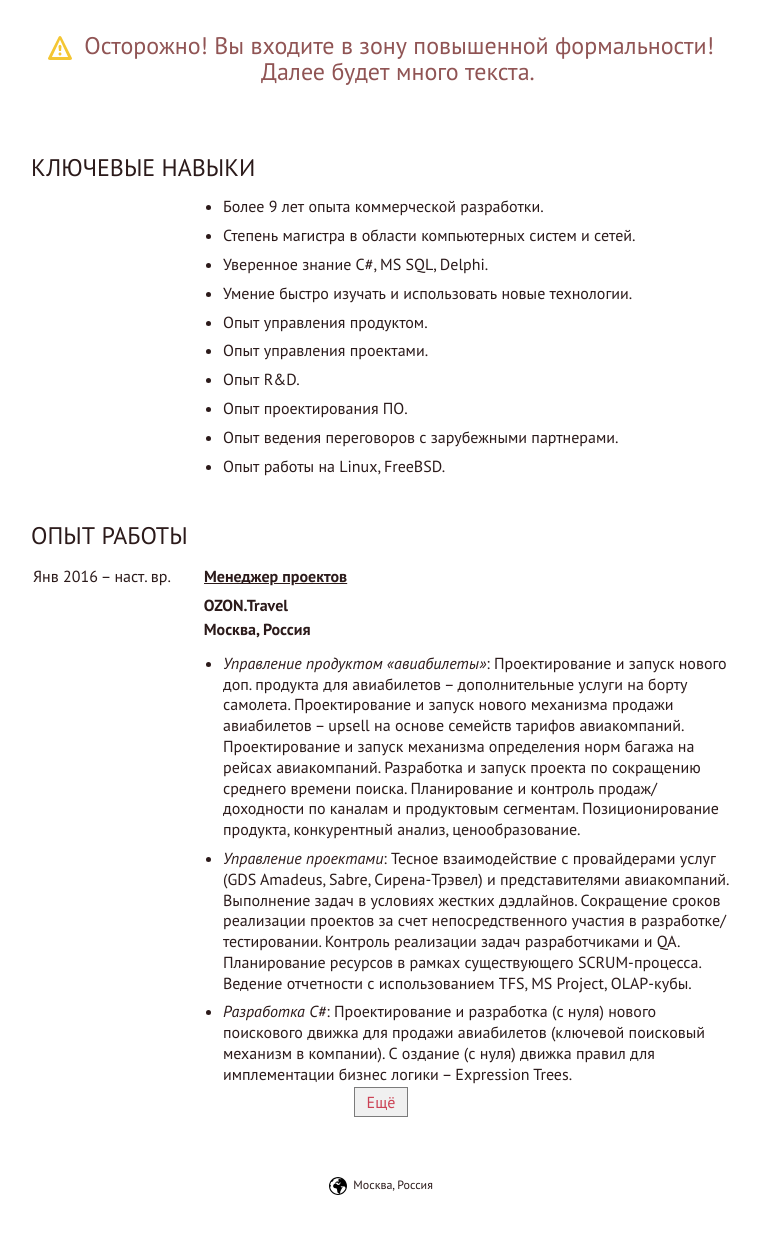
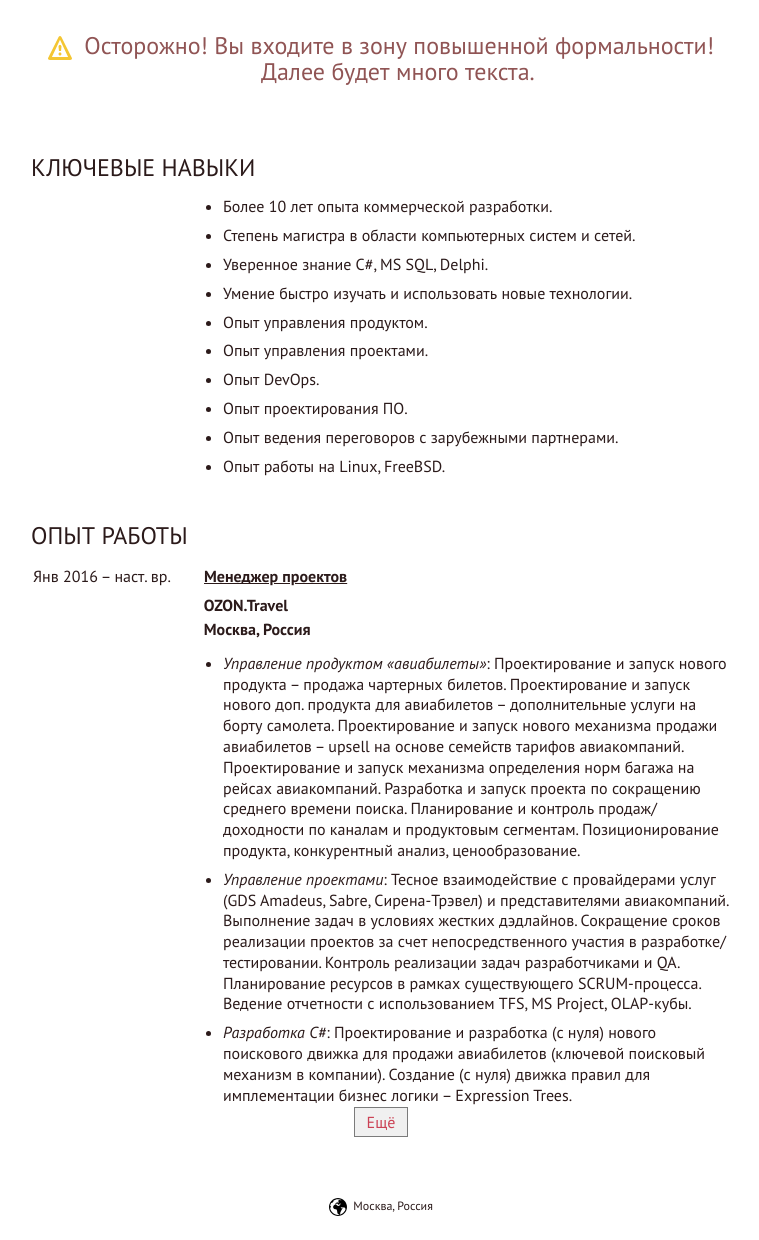
Before and after one commit to risedphantom/ShowcasePython, a Django app: page /resume in a window 1280 px wide. Shown: the part 233-1473 px from the top of the page, without its empty margins (259-1018 px from the left). Before the commit the page ends 1428 px from the top, so only its background shows below. Run offline with Django 3.2, Linux system fonts and the light colour scheme.

Commit message:
Resume updates

```diff
--- a/website/templates/website/resume.html
+++ b/website/templates/website/resume.html
@@ -18,13 +18,13 @@
 		<h2 class="subhead">КЛЮЧЕВЫЕ НАВЫКИ</h2>
 		<p>
 			<ul>
-				<li>Более 9 лет опыта коммерческой разработки.</li>
+				<li>Более 10 лет опыта коммерческой разработки.</li>
 				<li>Степень магистра в области компьютерных систем и сетей.</li>
 				<li>Уверенное знание C#, MS SQL, Delphi.</li>
 				<li>Умение быстро изучать и использовать новые технологии.</li>
 				<li>Опыт управления продуктом.</li>
 				<li>Опыт управления проектами.</li>
-				<li>Опыт R&D.</li>
+				<li>Опыт DevOps.</li>
 				<li>Опыт проектирования ПО.</li>
 				<li>Опыт ведения переговоров с зарубежными партнерами.</li>
 				<li>Опыт работы на Linux, FreeBSD.</li>
@@ -41,8 +41,9 @@
 			<h3>Москва, Россия</h3>
 			<p>
 				<ul>
-					<li><i>Управление продуктом «авиабилеты»</i>: Проектирование и запуск нового доп. продукта для авиабилетов – дополнительные услуги на борту самолета.
-						Проектирование и запуск нового механизма продажи авиабилетов – upsell на основе семейств тарифов авиакомпаний.
+					<li><i>Управление продуктом «авиабилеты»</i>: Проектирование и запуск нового продукта – продажа чартерных билетов.
+                        Проектирование и запуск нового доп. продукта для авиабилетов – дополнительные услуги на борту самолета.
+                        Проектирование и запуск нового механизма продажи авиабилетов – upsell на основе семейств тарифов авиакомпаний.
 						Проектирование и запуск механизма определения норм багажа на рейсах авиакомпаний. Разработка и запуск проекта по сокращению среднего времени поиска.
 						Планирование и контроль продаж/доходности по каналам и продуктовым сегментам. Позиционирование продукта, конкурентный анализ, ценообразование.
 					</li>
@@ -50,8 +51,8 @@
 						Выполнение задач в условиях жестких дэдлайнов. Сокращение сроков реализации проектов за счет непосредственного участия в разработке/тестировании.
 						Контроль реализации задач разработчиками и QA. Планирование ресурсов в рамках существующего SCRUM-процесса. Ведение отчетности с использованием TFS, MS Project, OLAP-кубы.
 					</li>
-					<li><i>Разработка C#</i>: Проектирование и разработка (с нуля) нового поискового движка для продажи авиабилетов (ключевой поисковый механизм в компании). С
-						оздание (с нуля) движка правил для имплементации бизнес логики – Expression Trees.
+					<li><i>Разработка C#</i>: Проектирование и разработка (с нуля) нового поискового движка для продажи авиабилетов (ключевой поисковый механизм в компании).
+                        Создание (с нуля) движка правил для имплементации бизнес логики – Expression Trees.
 					</li>
 				</ul>
         <div class="extend centered" id="extend">
@@ -70,7 +71,8 @@
 				<p>
 					<ul>
 						<li>
-							<i>R&D</i>: Имплементация Continuous Integration для различных проектов с использованием TFS + Microsoft Release Management (с нуля).
+							<i>DevOps</i>: Имплементация Continuous Integration для различных проектов с использованием Docker + Travis CI + Bash (Linux системы).
+                            Имплементация Continuous Integration для различных проектов с использованием TFS + Microsoft Release Management (Windows системы).
 							Тонкая настройка рабочих процессов в JIRA для организации Service Desk. Доработка проектов для поддержки мониторинга их через Zabbix + Kibana.
 							Разработка Configuration Manager с тонким клиентом для конфигурирования всех инстансов IIS, включая временные конфигурации, применяемые по графику. Внедрение ряда ITSM практик.
 						</li>
@@ -92,7 +94,7 @@
 							<i>JS, CSS разработка</i>: Участие в непрерывной разработке Front-End – xslt шаблоны, ES5, gulp.
 						</li>
 						<li>
-							<i>Прочее</i>: Решение точечных проблем с использованием PowerShell, NodeJS, PHP, Microsoft SSRS, WinForms, C++, Java.
+							<i>Прочее</i>: Решение точечных проблем с использованием Python, NodeJS, PowerShell, PHP, Microsoft SSRS, WinForms, C++, Java.
 						</li>
 					</ul>
             <p>
```
